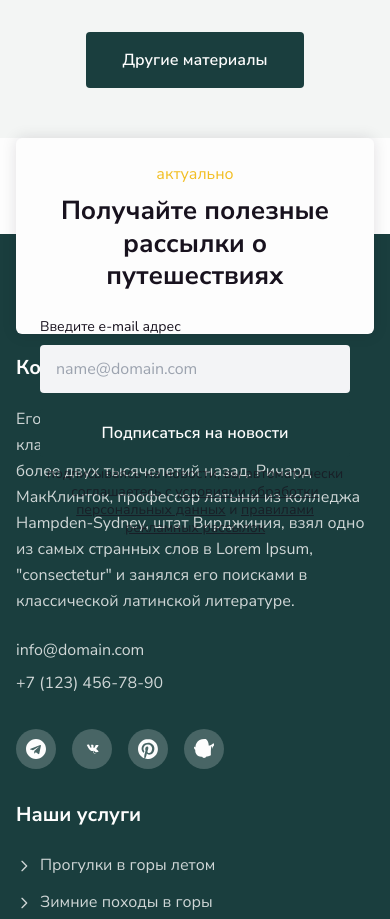
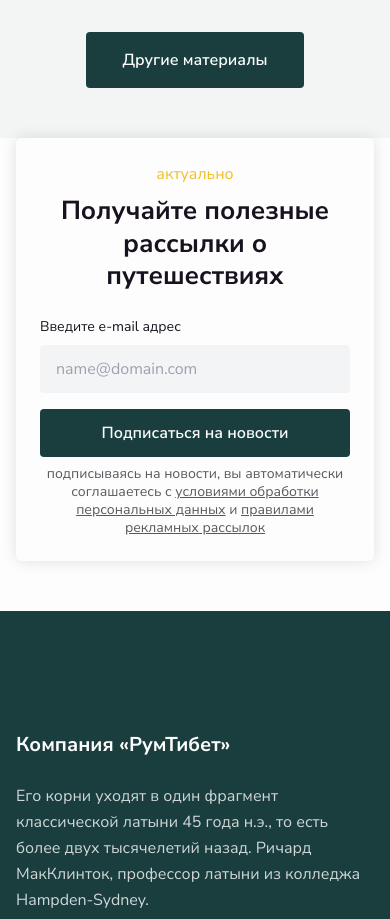
Before and after one commit to RinaFrm/FurnitureLending, a website: page index.html in a window 390 px wide. Shown: the part 4420-5339 px from the top of the page. Drawn offline with nearby package versions, Linux system fonts and the light colour scheme; files that its build step writes are made by us from their sources.

Commit message:
fix: adaptive

```diff
--- a/index.html
+++ b/index.html
@@ -682,9 +682,9 @@
             </div>
         </div>
     </section>
-    <section id="newsletter" class="relative z-10 -mb-[100px] md:-mb-[100px] md:-mt-[98px]">
+    <section id="newsletter" class="relative z-10 md:-mb-[100px] md:-mt-[98px] pb-[50px]">
         <div class="max-w-1212 mx-auto px-4">
-            <div class="bg-white rounded-[6px] p-6 md:p-10 shadow-[0px_0px_15px_0px_rgba(24,18,30,0.12)] h-[196px]">
+            <div class="bg-white rounded-[6px] p-6 md:p-10 shadow-[0px_0px_15px_0px_rgba(24,18,30,0.12)] md:h-[196px]">
                 <div class="flex flex-col md:flex-row gap-6 md:gap-[64px]">
                     <div class="space-y-2 text-center md:text-left">
                         <span class="text-yellow text-base md:text-[24px] font-regular">актуально</span>
@@ -733,7 +733,7 @@
                 <div class="flex flex-col gap-4">
                     <h3 class="text-xl md:text-2xl font-bold text-white mb-2">Компания «РумТибет»</h3>
                     <p class="text-base text-white/80 leading-relaxed">
-                        Его корни уходят в один фрагмент классической латыни 45 года н.э., то есть более двух тысячелетий назад. Ричард МакКлинток, профессор латыни из колледжа Hampden-Sydney, штат Вирджиния, взял одно из самых странных слов в Lorem Ipsum, "consectetur" и занялся его поисками в классической латинской литературе.
+                        Его корни уходят в один фрагмент классической латыни 45 года н.э., то есть более двух тысячелетий назад. Ричард МакКлинток, профессор латыни из колледжа Hampden-Sydney.
                     </p>
                     <div class="flex flex-col gap-2 mt-2">
                         <a href="mailto:info@domain.com" class="text-white/80 hover:text-white transition-colors">info@domain.com</a>
```
